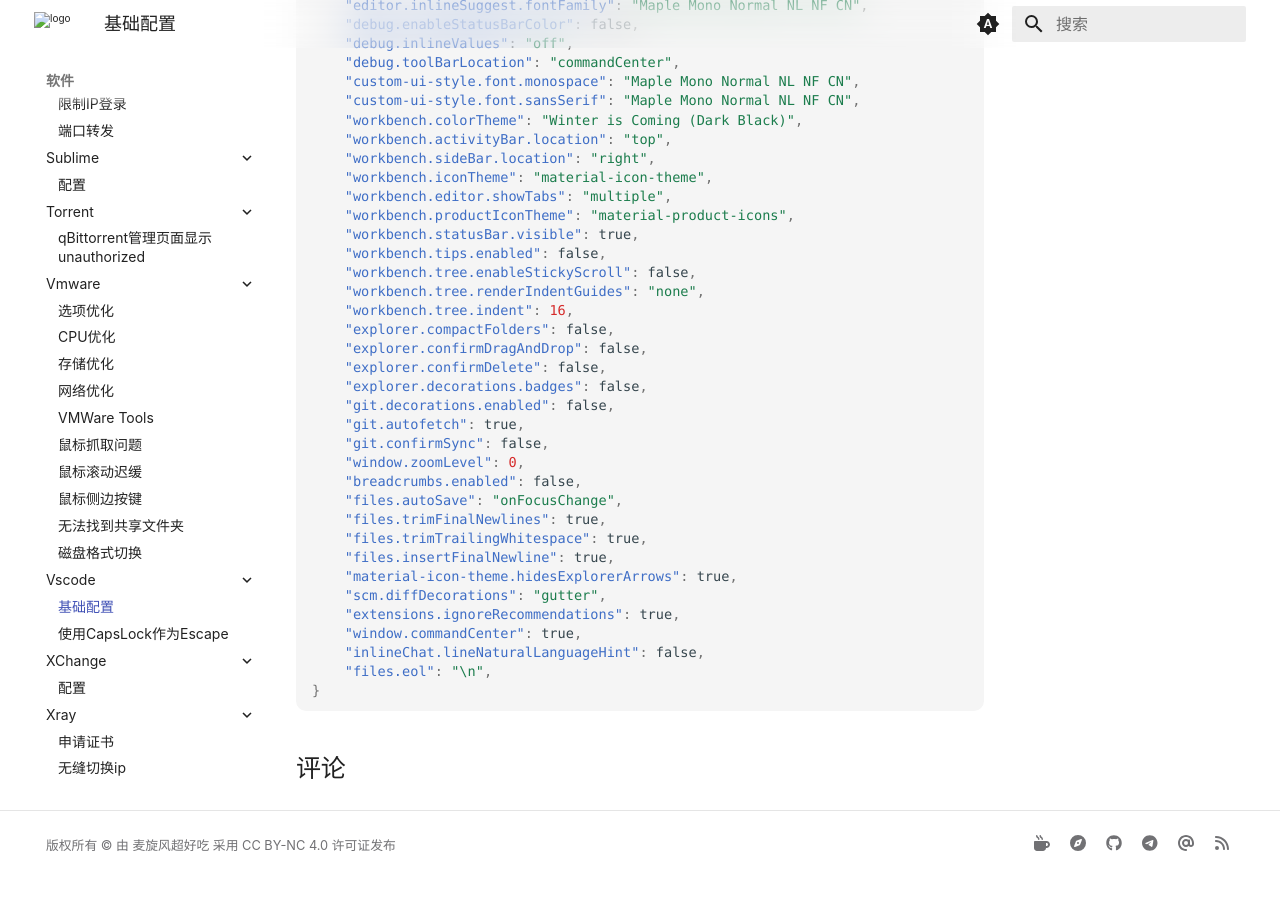
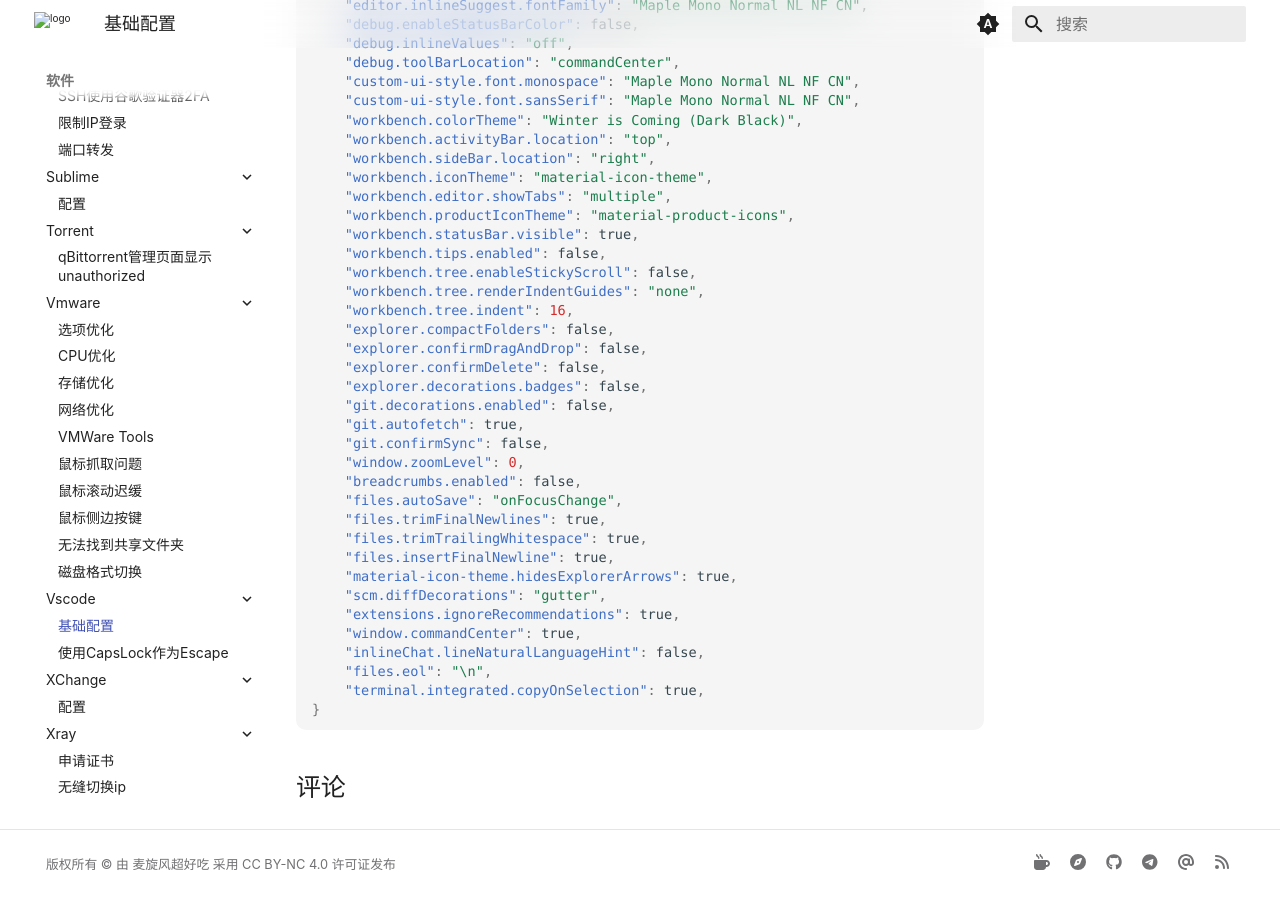
Before and after one commit to ricolxwz/note, an MkDocs documentation site: the page built from docs/software/vscode/config.md, in a window 1280 px wide and 900 px high, scrolled down 1025 px. Built offline with MkDocs 1.6.1 and Material for MkDocs 9.7.7, drawn with Linux system fonts in a browser that asks for light colours; some web fonts are replaced; comment, search, counter and statistics services are not loaded; a style sheet for code colours, icons or effects is not loaded.

Commit message:
docs: 在配置文件中添加终端复制选项

````diff
--- a/docs/software/vscode/config.md
+++ b/docs/software/vscode/config.md
@@ -81,5 +81,6 @@
     "window.commandCenter": true,
     "inlineChat.lineNaturalLanguageHint": false,
     "files.eol": "\n",
+    "terminal.integrated.copyOnSelection": true,
 }
 ```
````
